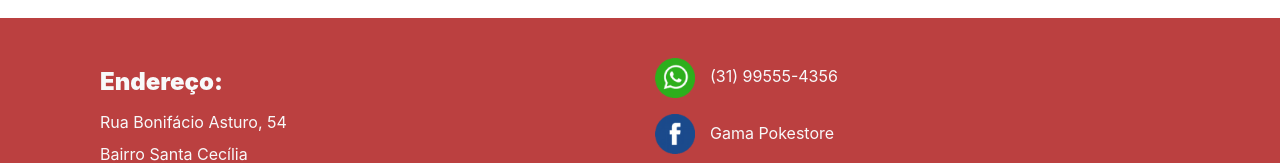
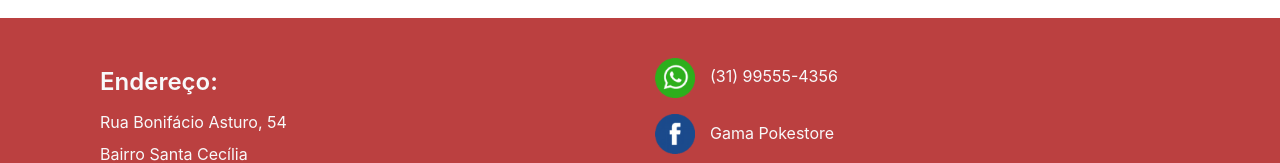
Before and after one commit to markindessanti/pokestore-react, a React (Create React App) app: page / in a window 1280 px wide. Shown: the part 1771-1934 px from the top of the page. Built offline with nearby package versions, Linux system fonts and the light colour scheme.

Commit message:
Alterado o estilo do label Endereço do footer

```diff
--- a/src/pages/Footer/footer.css
+++ b/src/pages/Footer/footer.css
@@ -60,5 +60,5 @@
 
 #label-endereco {
 	font-size: 1.5em;
-	font-weight: 900;
+	font-weight: 600;
 }
```
